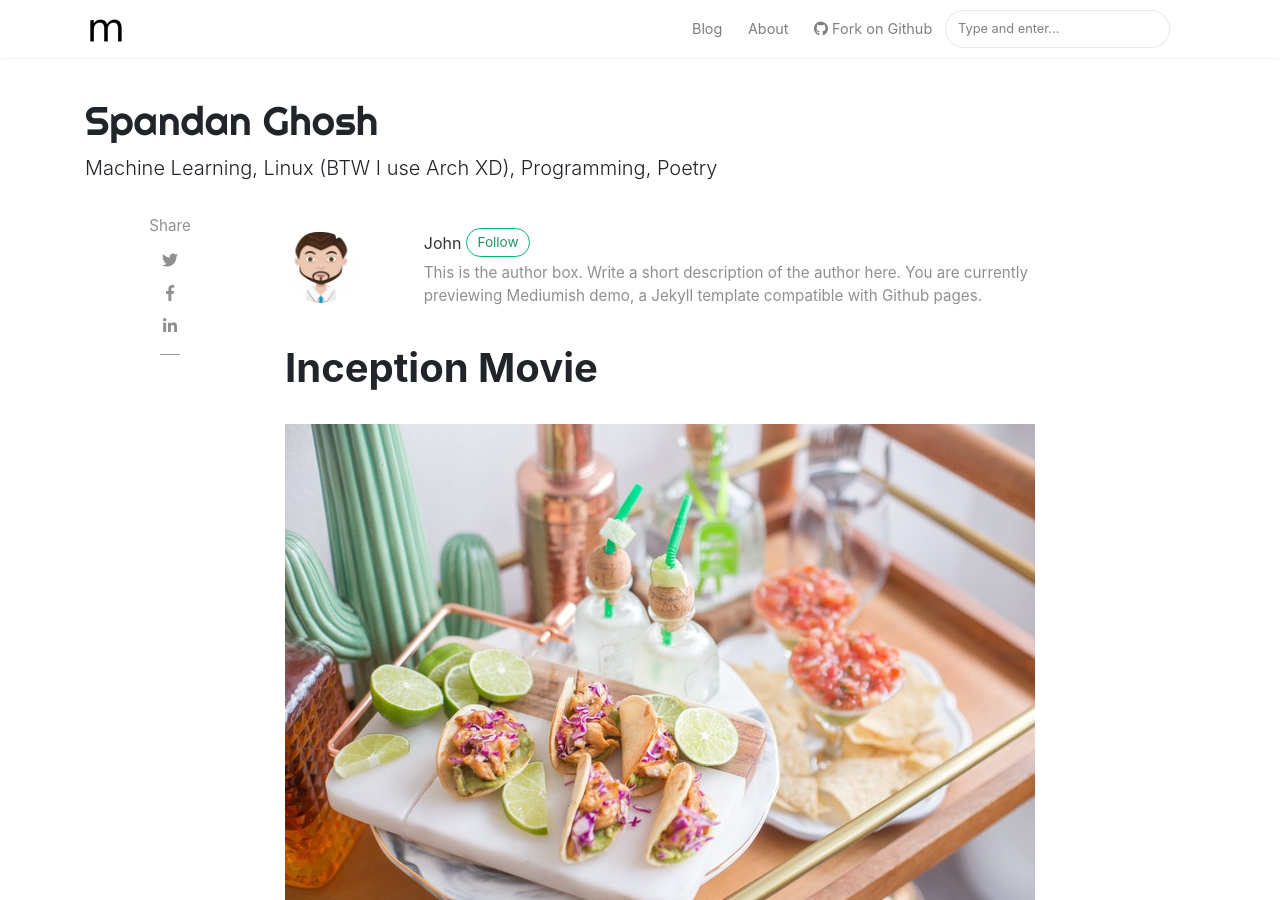
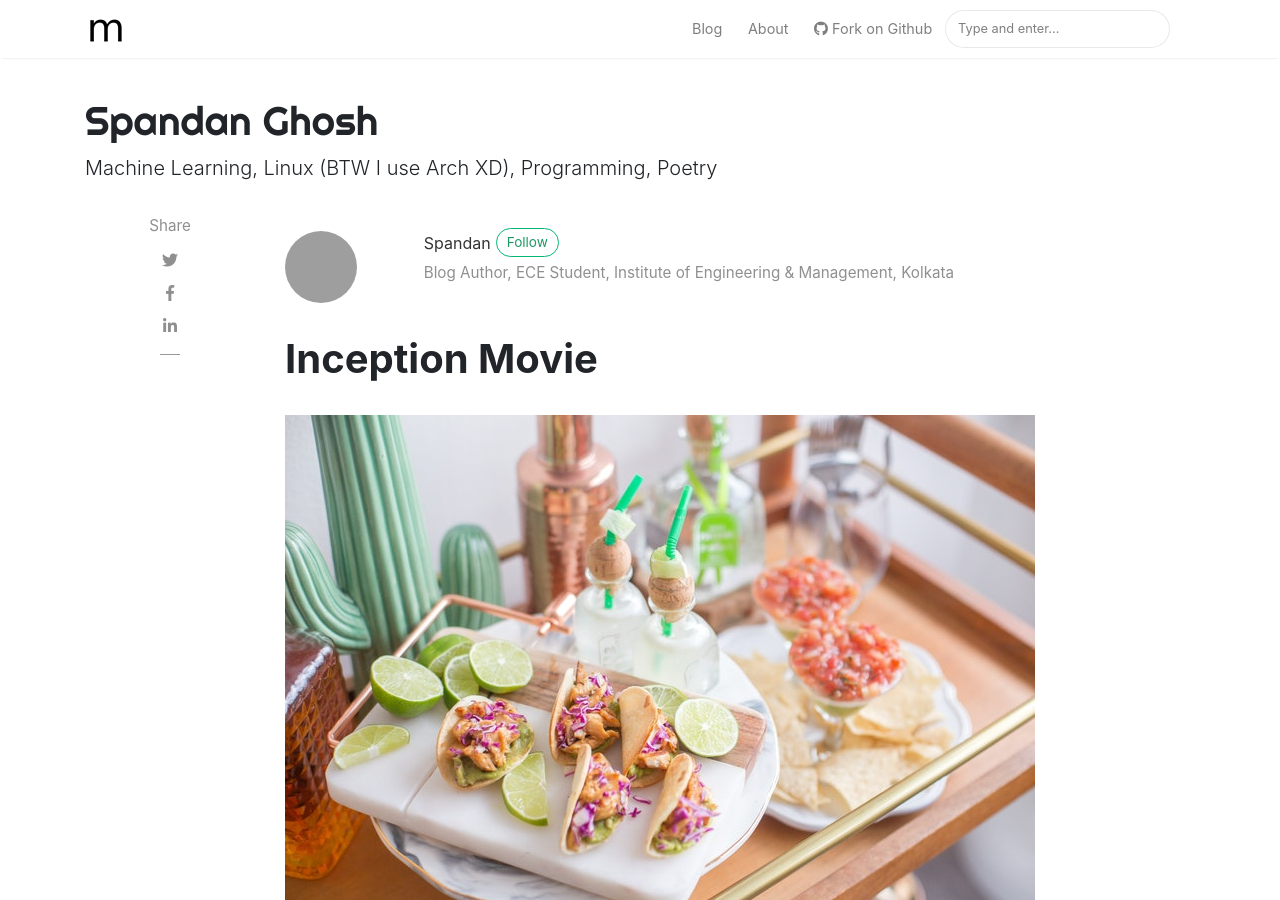
Before and after one commit to spandan-ml-linux/spandan-ml-linux.github.io, a Jekyll site: the page built from _posts/2018-01-11-customer-service.md, in a window 1280 px wide and 900 px high. Built offline with Jekyll 4.4.1, drawn with Linux system fonts in a browser that asks for light colours; nearby versions of some CDN libraries; comment, search, counter and statistics services are not loaded; grey boxes are pictures that could not be loaded.

Commit message:
Author edited

```diff
--- a/_config.yml
+++ b/_config.yml
@@ -14,24 +14,14 @@ permalink: /:title/
 
 # Authors
 authors:
-  sal:
-    name: Sal
-    display_name: Sal
-    gravatar: e56154546cf4be74e393c62d1ae9f9d4
-    email: wowthemesnet@gmail.com
+  spandan:
+    name: Spandan Ghosh
+    display_name: Spandan
+    gravatar: 8af12cfc98be4ba0f61394eedf0e6fa9
+    email: spandanghosh2@gmail.com
     web: https://www.wowthemes.net
     twitter: https://twitter.com/wowthemesnet
-    description: "Author of Mediumish, a Bootstrap Medium styled template available for WordPress, HTML, Ghost and Jekyll. You are currently previewing Jekyll template demo."
-  john:
-    name: John
-    display_name: John
-    avatar: 'assets/images/avatar.png'
-    gravatar: b1cc14991db7a456fcd761680bbc8f81
-    email: wowthemesnet@gmail.com
-    web: https://www.wowthemes.net
-    twitter: https://twitter.com/wowthemesnet
-    description: "This is the author box. Write a short description of the author here. You are currently previewing Mediumish demo, a Jekyll template compatible with Github pages."
-
+    description: "Blog Author, ECE Student, Institute of Engineering & Management, Kolkata"
 # Plugins
 plugins:
   - jekyll-paginate
--- a/_posts/2018-01-11-customer-service.md
+++ b/_posts/2018-01-11-customer-service.md
@@ -1,7 +1,7 @@
 ---
 layout: post
 title:  "Inception Movie"
-author: john
+author: spandan
 categories: [ Jekyll, tutorial ]
 tags: [red, yellow]
 image: assets/images/11.jpg
```
